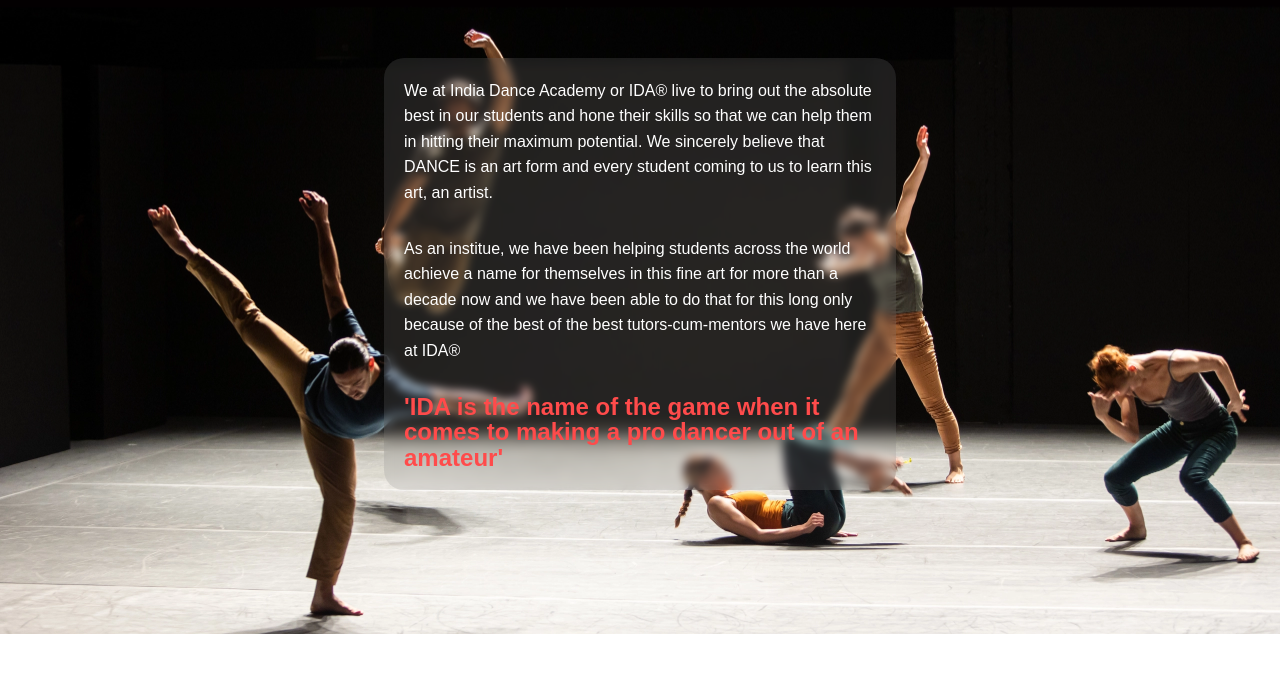
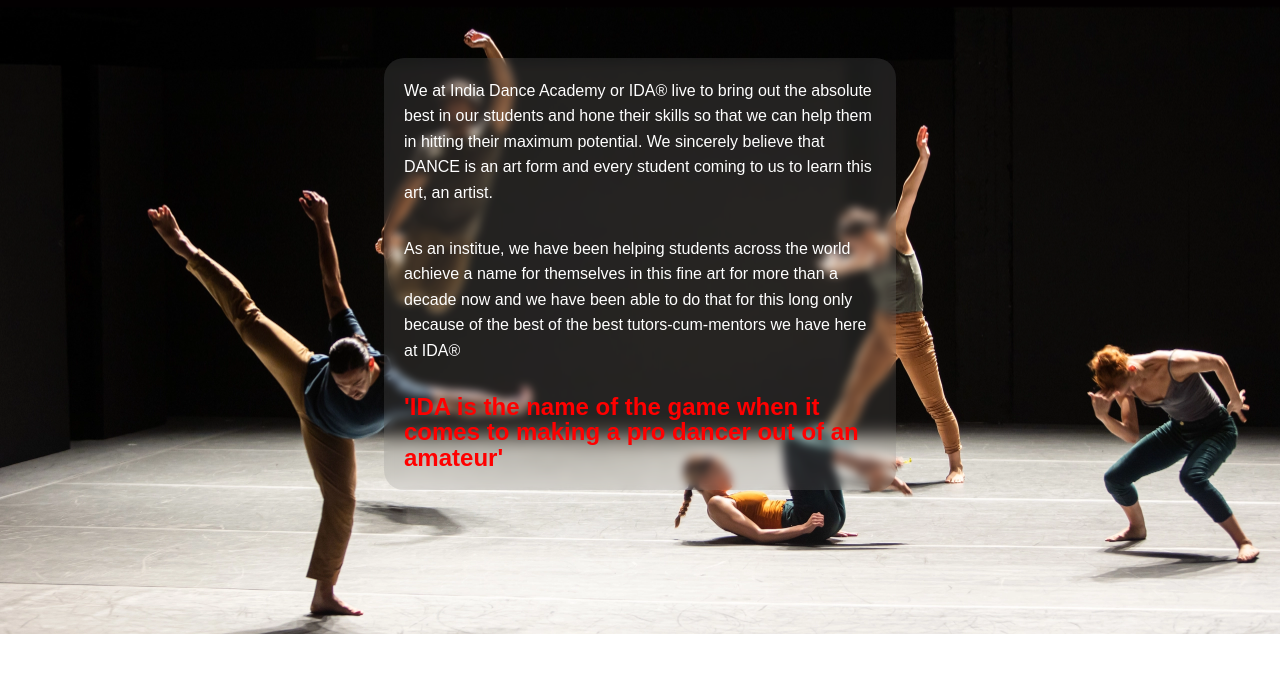
Before and after one commit to vishalmishra-27/IndiaDanceAcademy, a plain HTML site: page AboutUs.html in a window 1280 px wide. Shown: the part 51-724 px from the top of the page. Drawn offline with Linux system fonts and the light colour scheme; a web font is replaced by a local one.

Commit message:
Update AboutUsStyle.css

```diff
--- a/AboutUsStyle.css
+++ b/AboutUsStyle.css
@@ -41,7 +41,7 @@
 
 #info h1 {
     font-family: 'Cairo Play', sans-serif;
-    color: #ff4b4b;
+    color: red;
 }
 
 @keyframes animation3 {
```
